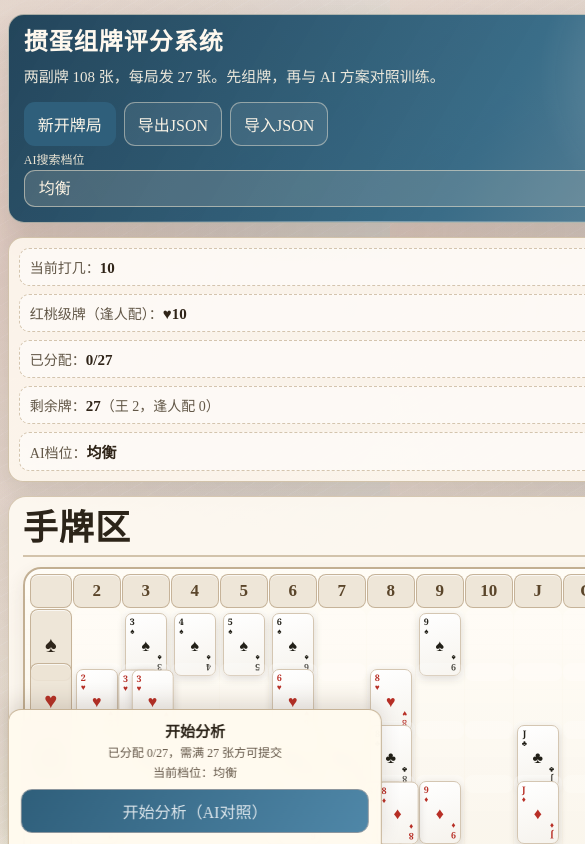
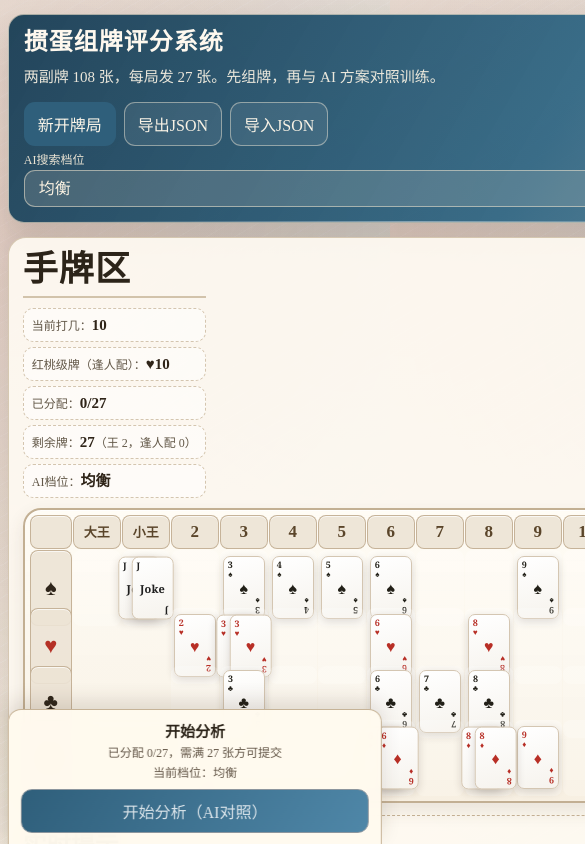
Before and after one commit to ptao73/GDan, a React (Vite) app: page / in a window 390 px wide. Shown: the top 844 px of the page, 585 px wide, since content can reach past the window. Built offline with nearby package versions, Linux system fonts and the light colour scheme.

Commit message:
style: place jokers before 2 and merge status with hand header

```diff
--- a/src/App.css
+++ b/src/App.css
@@ -179,6 +179,41 @@ button.ghost:hover {
   font-size: 15px;
 }
 
+.cards-head {
+  display: flex;
+  align-items: flex-end;
+  justify-content: space-between;
+  gap: 10px;
+  flex-wrap: wrap;
+  padding-bottom: 8px;
+  border-bottom: 2px solid rgba(196, 177, 148, 0.74);
+}
+
+.cards-head > h2 {
+  margin: 0;
+  padding-bottom: 0;
+  border-bottom: 0;
+}
+
+.status-bar.merged {
+  flex: 1;
+  min-width: 560px;
+  grid-template-columns: repeat(5, minmax(0, 1fr));
+  gap: 6px;
+  padding: 0;
+  border: 0;
+  border-radius: 0;
+  background: transparent;
+  box-shadow: none;
+  animation: none;
+}
+
+.status-bar.merged span {
+  padding: 8px 10px;
+  font-size: 13px;
+  white-space: nowrap;
+}
+
 .notice {
   position: fixed;
   right: 18px;
@@ -232,7 +267,7 @@ button.ghost:hover {
   letter-spacing: 0.5px;
 }
 
-.cards-panel > h2,
+.cards-head > h2,
 .combos-panel > h2 {
   font-size: clamp(36px, 4.6vw, 52px);
   letter-spacing: 2px;
@@ -300,7 +335,7 @@ button.ghost:hover {
 .matrix-head-row,
 .matrix-row {
   display: grid;
-  grid-template-columns: var(--matrix-side-col) repeat(13, var(--matrix-col-w));
+  grid-template-columns: var(--matrix-side-col) repeat(15, var(--matrix-col-w));
   column-gap: var(--matrix-gap);
 }
 
@@ -360,6 +395,10 @@ button.ghost:hover {
   z-index: 5;
 }
 
+.matrix-rank-head.joker-head {
+  font-size: 13px;
+}
+
 .matrix-suit-head {
   min-height: var(--matrix-row-h);
   font-size: 22px;
@@ -385,6 +424,10 @@ button.ghost:hover {
 
 .matrix-card-cell.empty {
   background: rgba(255, 255, 255, 0.18);
+}
+
+.matrix-card-cell.joker-virtual {
+  background: transparent;
 }
 
 .matrix-empty-slot {
@@ -920,8 +963,13 @@ button.ghost:hover {
     grid-template-columns: minmax(0, 1.2fr) minmax(0, 1fr);
   }
 
-  .status-bar {
+  .status-bar:not(.merged) {
     grid-template-columns: repeat(auto-fit, minmax(150px, 1fr));
+  }
+
+  .status-bar.merged {
+    min-width: 0;
+    grid-template-columns: repeat(3, minmax(0, 1fr));
   }
 }
 
@@ -987,14 +1035,32 @@ button.ghost:hover {
     font-size: 15px;
   }
 
-  .cards-panel > h2,
+  .cards-head > h2,
   .combos-panel > h2 {
     font-size: clamp(30px, 9vw, 42px);
     letter-spacing: 1px;
   }
 
-  .status-bar {
+  .cards-head {
+    display: grid;
+    border-bottom: 0;
+    padding-bottom: 0;
+  }
+
+  .status-bar:not(.merged) {
     grid-template-columns: 1fr;
+  }
+
+  .status-bar.merged {
+    grid-template-columns: repeat(2, minmax(0, 1fr));
+    gap: 5px;
+  }
+
+  .status-bar.merged span {
+    white-space: normal;
+    line-height: 1.2;
+    font-size: 12px;
+    padding: 7px 8px;
   }
 
   .score-grid {
@@ -1056,6 +1122,10 @@ button.ghost:hover {
     font-size: 24px;
   }
 
+  .status-bar.merged {
+    grid-template-columns: 1fr;
+  }
+
   .matrix-board {
     padding: 5px;
   }
--- a/src/App.jsx
+++ b/src/App.jsx
@@ -26,15 +26,6 @@ export default function App() {
         setAiSearchMode={g.setAiSearchMode}
       />
 
-      <StatusBar
-        trumpRank={g.trumpRank}
-        assignedCardsCount={g.assignedCardsCount}
-        remainingCount={g.remainingCards.length}
-        jokersRemain={g.jokersRemain}
-        wildcardRemain={g.wildcardRemain}
-        aiSearchModeLabel={g.aiSearchModeLabel}
-      />
-
       {/* Toast 通知：右下角浮动，key 驱动动画重播 */}
       {g.notice ? (
         <p key={g.notice} className="notice">
@@ -44,7 +35,18 @@ export default function App() {
 
       <section className="layout-grid main-grid">
         <article className="panel cards-panel">
-          <h2>手牌区</h2>
+          <div className="cards-head">
+            <h2>手牌区</h2>
+            <StatusBar
+              className="merged"
+              trumpRank={g.trumpRank}
+              assignedCardsCount={g.assignedCardsCount}
+              remainingCount={g.remainingCards.length}
+              jokersRemain={g.jokersRemain}
+              wildcardRemain={g.wildcardRemain}
+              aiSearchModeLabel={g.aiSearchModeLabel}
+            />
+          </div>
           <CardMatrix
             remainingCards={g.remainingCards}
             selectedIds={g.selectedIds}
--- a/src/components/CardMatrix.jsx
+++ b/src/components/CardMatrix.jsx
@@ -1,6 +1,8 @@
 import PlayingCard from './PlayingCard.jsx';
 
 const RANKS = ['2', '3', '4', '5', '6', '7', '8', '9', '10', 'J', 'Q', 'K', 'A'];
+const JOKER_RANKS = ['BJ', 'SJ'];
+const MATRIX_COLUMNS = [...JOKER_RANKS, ...RANKS];
 const SUIT_ROWS = [
   { key: 'S', label: '♠', isRed: false },
   { key: 'H', label: '♥', isRed: true },
@@ -16,10 +18,10 @@ export default function CardMatrix({
   isSolving
 }) {
   const matrix = {};
-  const jokers = [];
+  const jokerMatrix = { BJ: [], SJ: [] };
   for (const card of remainingCards) {
     if (card.rank === 'SJ' || card.rank === 'BJ') {
-      jokers.push(card);
+      jokerMatrix[card.rank].push(card);
       continue;
     }
 
@@ -30,19 +32,20 @@ export default function CardMatrix({
     matrix[key].push(card);
   }
 
-  const sortedJokers = [...jokers].sort((a, b) => {
-    if (a.rank === b.rank) return a.id.localeCompare(b.id);
-    return a.rank === 'BJ' ? -1 : 1;
-  });
+  jokerMatrix.BJ.sort((a, b) => a.id.localeCompare(b.id));
+  jokerMatrix.SJ.sort((a, b) => a.id.localeCompare(b.id));
 
   return (
     <div className="matrix-board">
       <div className="card-matrix-grid">
         <div className="matrix-head-row">
           <span className="matrix-corner" />
-          {RANKS.map((rank) => (
-            <span key={`head-${rank}`} className="matrix-rank-head">
-              {rank}
+          {MATRIX_COLUMNS.map((rank) => (
+            <span
+              key={`head-${rank}`}
+              className={`matrix-rank-head ${JOKER_RANKS.includes(rank) ? 'joker-head' : ''}`}
+            >
+              {rank === 'BJ' ? '大王' : rank === 'SJ' ? '小王' : rank}
             </span>
           ))}
         </div>
@@ -53,17 +56,25 @@ export default function CardMatrix({
               <span className={`matrix-suit-head ${suit.isRed ? 'red' : ''}`}>
                 {suit.label}
               </span>
-              {RANKS.map((rank) => {
-                const key = `${suit.key}-${rank}`;
-                const cardsInCell = matrix[key] || [];
+              {MATRIX_COLUMNS.map((rank) => {
+                const isJokerColumn = JOKER_RANKS.includes(rank);
+                const isVirtualJokerCell = isJokerColumn && suit.key !== 'S';
+                const key = isJokerColumn ? `J-${rank}-${suit.key}` : `${suit.key}-${rank}`;
+                const cardsInCell = isJokerColumn
+                  ? suit.key === 'S'
+                    ? jokerMatrix[rank]
+                    : []
+                  : matrix[`${suit.key}-${rank}`] || [];
 
                 return (
                   <div
                     key={key}
-                    className={`matrix-card-cell ${cardsInCell.length === 0 ? 'empty' : ''}`}
+                    className={`matrix-card-cell ${cardsInCell.length === 0 ? 'empty' : ''} ${
+                      isVirtualJokerCell ? 'joker-virtual' : ''
+                    }`}
                   >
                     {cardsInCell.length === 0 ? (
-                      <span className="matrix-empty-slot" />
+                      isVirtualJokerCell ? null : <span className="matrix-empty-slot" />
                     ) : (
                       <div className={`matrix-stack ${cardsInCell.length > 1 ? 'has-pair' : ''}`}>
                         {cardsInCell.map((card) => (
@@ -84,27 +95,6 @@ export default function CardMatrix({
           ))}
         </div>
       </div>
-
-      <div className="matrix-joker-row">
-        <span className="joker-label">王</span>
-        <div className="joker-lane">
-          {sortedJokers.length > 0 ? (
-            <div className={`matrix-stack joker-stack ${sortedJokers.length > 1 ? 'has-pair' : ''}`}>
-              {sortedJokers.map((card) => (
-                <PlayingCard
-                  key={card.id}
-                  card={card}
-                  isSelected={selectedIds.includes(card.id)}
-                  onClick={() => toggleCard(card.id)}
-                  disabled={isSolving}
-                />
-              ))}
-            </div>
-          ) : (
-            <span className="matrix-empty-slot joker-empty" />
-          )}
-        </div>
-      </div>
     </div>
   );
 }
--- a/src/components/StatusBar.jsx
+++ b/src/components/StatusBar.jsx
@@ -4,10 +4,11 @@ export default function StatusBar({
   remainingCount,
   jokersRemain,
   wildcardRemain,
-  aiSearchModeLabel
+  aiSearchModeLabel,
+  className = ''
 }) {
   return (
-    <section className="status-bar">
+    <section className={`status-bar ${className}`.trim()}>
       <span>
         当前打几：<strong>{trumpRank}</strong>
       </span>
```
